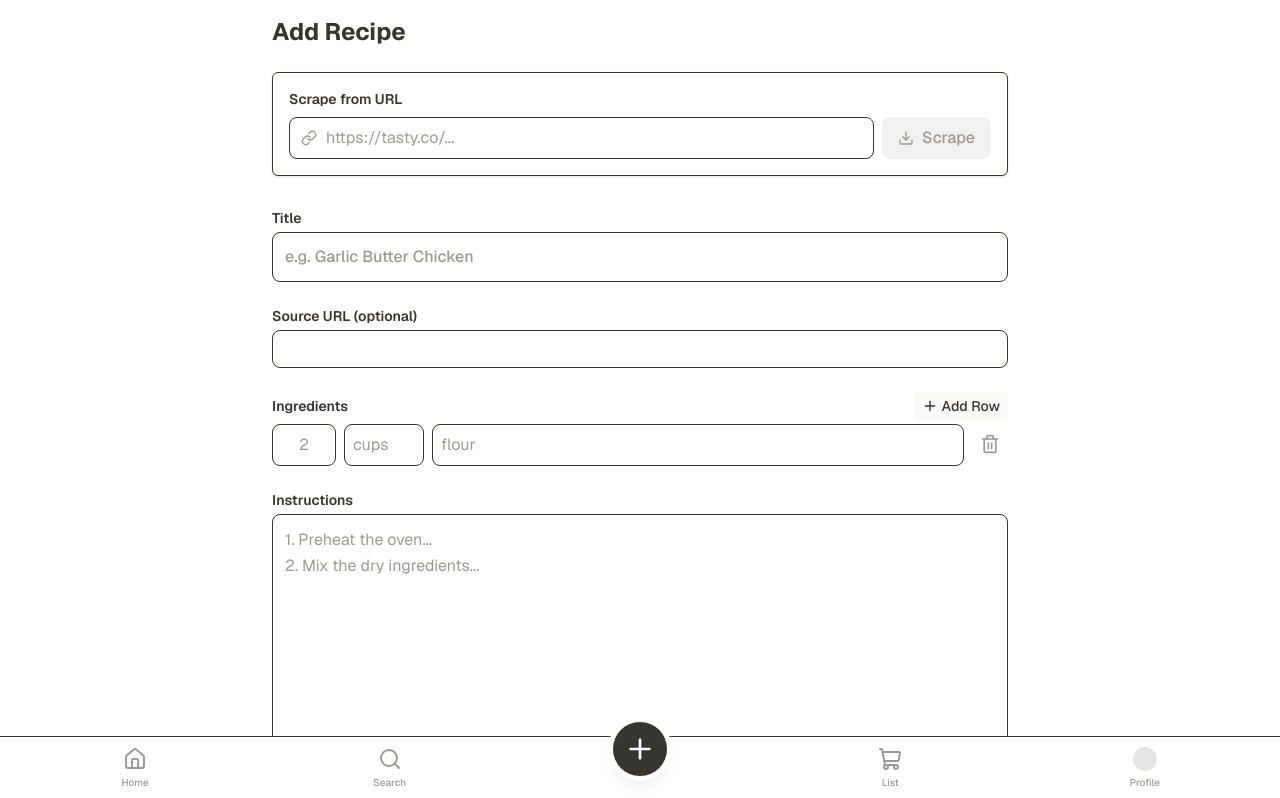
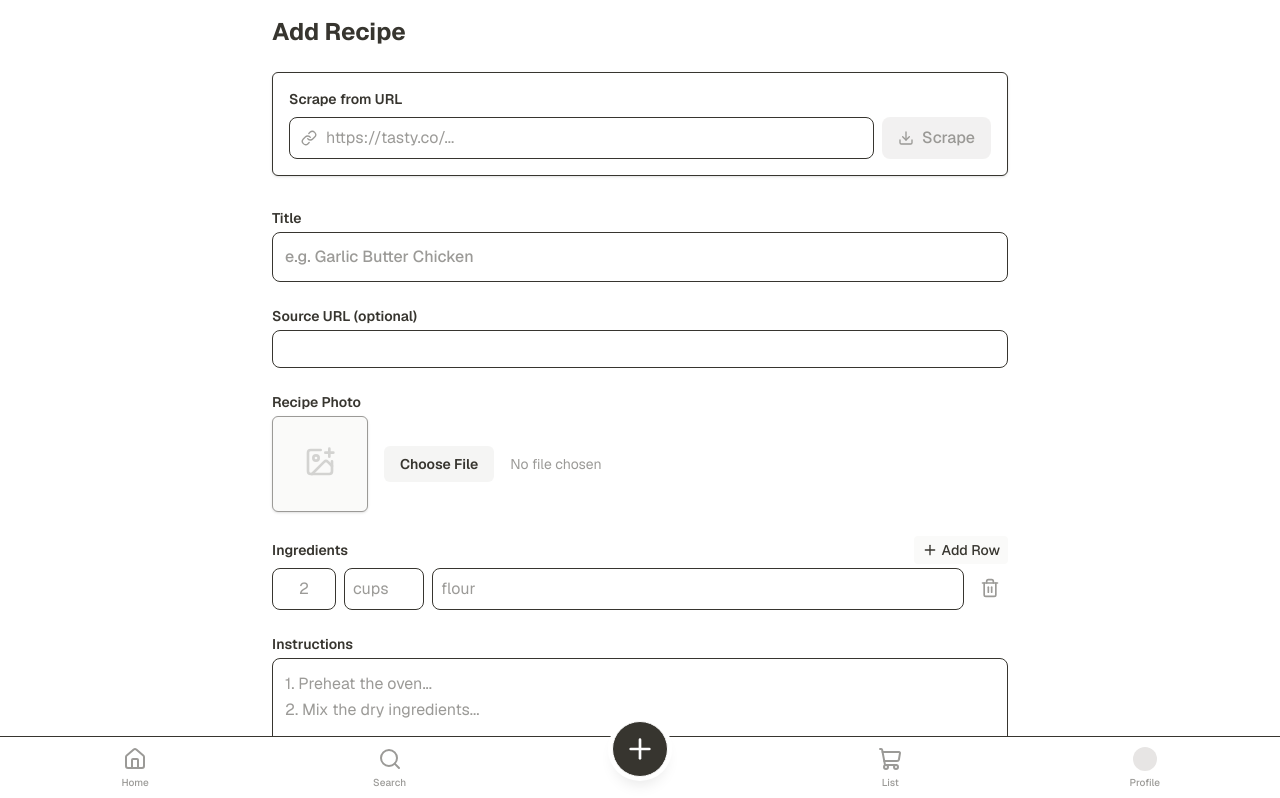
Before and after one commit to alexanderflisiak/whatscookin, a Next.js app: page /recipes/new in a window 1280 px wide. Shown: the top 798 px of the page. Built offline with nearby package versions, Linux system fonts and the light colour scheme; no server answers.

Commit message:
feat: add image upload to RecipeForm

```diff
--- a/src/components/RecipeForm.tsx
+++ b/src/components/RecipeForm.tsx
@@ -4,7 +4,7 @@ import { useState } from 'react'
 import { useRouter } from 'next/navigation'
 import { useForm, useFieldArray, Controller } from 'react-hook-form'
 import { createClient } from '@/lib/supabase/client'
-import { Plus, Trash2, Link as LinkIcon, Download, Loader2, Save } from 'lucide-react'
+import { Plus, Trash2, Link as LinkIcon, Download, Loader2, Save, ImagePlus } from 'lucide-react'
 import type { Recipe, RecipeIngredient, Tag } from '@/lib/types'
 
 type RecipeFormData = {
@@ -24,6 +24,8 @@ export function RecipeForm({ initialData, mode = 'create' }: { initialData?: Par
   const [isScraping, setIsScraping] = useState(false)
   const [isSaving, setIsSaving] = useState(false)
   const [errorMsg, setErrorMsg] = useState('')
+  const [imageFile, setImageFile] = useState<File | null>(null)
+  const [previewUrl, setPreviewUrl] = useState<string | null>(null)
 
   const { register, control, handleSubmit, setValue, getValues, watch } = useForm<RecipeFormData>({
     defaultValues: {
@@ -103,6 +105,22 @@ export function RecipeForm({ initialData, mode = 'create' }: { initialData?: Par
           .update(recipePayload)
           .eq('id', recipeId)
         if (recipeErr) throw recipeErr
+      }
+
+      // Handle Image Upload
+      if (imageFile) {
+        const fileExt = imageFile.name.split('.').pop()
+        const fileName = `${recipeId}/${Date.now()}.${fileExt}`
+
+        const { error: uploadError } = await supabase.storage
+          .from('recipe-images')
+          .upload(fileName, imageFile, { upsert: true })
+
+        if (!uploadError) {
+          await supabase.from('recipes').update({ image_path: fileName }).eq('id', recipeId)
+        } else {
+          console.error("Image upload failed:", uploadError)
+        }
       }
 
       // 2. Handle Ingredients
@@ -194,6 +212,33 @@ export function RecipeForm({ initialData, mode = 'create' }: { initialData?: Par
         </div>
 
         <div>
+          <label className="block text-sm font-semibold mb-1">Recipe Photo</label>
+          <div className="flex items-center gap-4">
+            {previewUrl ? (
+              <img src={previewUrl} alt="Preview" className="w-24 h-24 object-cover rounded-md border border-border shadow-sm" />
+            ) : initialData?.image_path ? (
+              <div className="w-24 h-24 object-cover rounded-md border border-border bg-stone-100 flex items-center justify-center text-xs text-text-lo font-medium text-center p-2 shadow-sm">Existing Image Saved</div>
+            ) : (
+              <div className="w-24 h-24 object-cover rounded-md border border-border bg-stone-50 flex flex-col items-center justify-center text-text-lo shadow-sm">
+                <ImagePlus className="w-8 h-8 mb-1 opacity-40" />
+              </div>
+            )}
+            <input
+              type="file"
+              accept="image/*"
+              onChange={(e) => {
+                const file = e.target.files?.[0]
+                if (file) {
+                  setImageFile(file)
+                  setPreviewUrl(URL.createObjectURL(file))
+                }
+              }}
+              className="text-sm text-text-lo file:mr-4 file:py-2 file:px-4 file:rounded-md file:border-0 file:text-sm file:font-semibold file:bg-stone-100 file:text-text-hi hover:file:bg-stone-200 cursor-pointer focus:outline-none"
+            />
+          </div>
+        </div>
+
+        <div>
           <label className="block text-sm font-semibold mb-1 flex justify-between items-center">
             <span>Ingredients</span>
             <button
```
Also changed, not shown: 1 other file (tests, documents, lock files or other folders).
